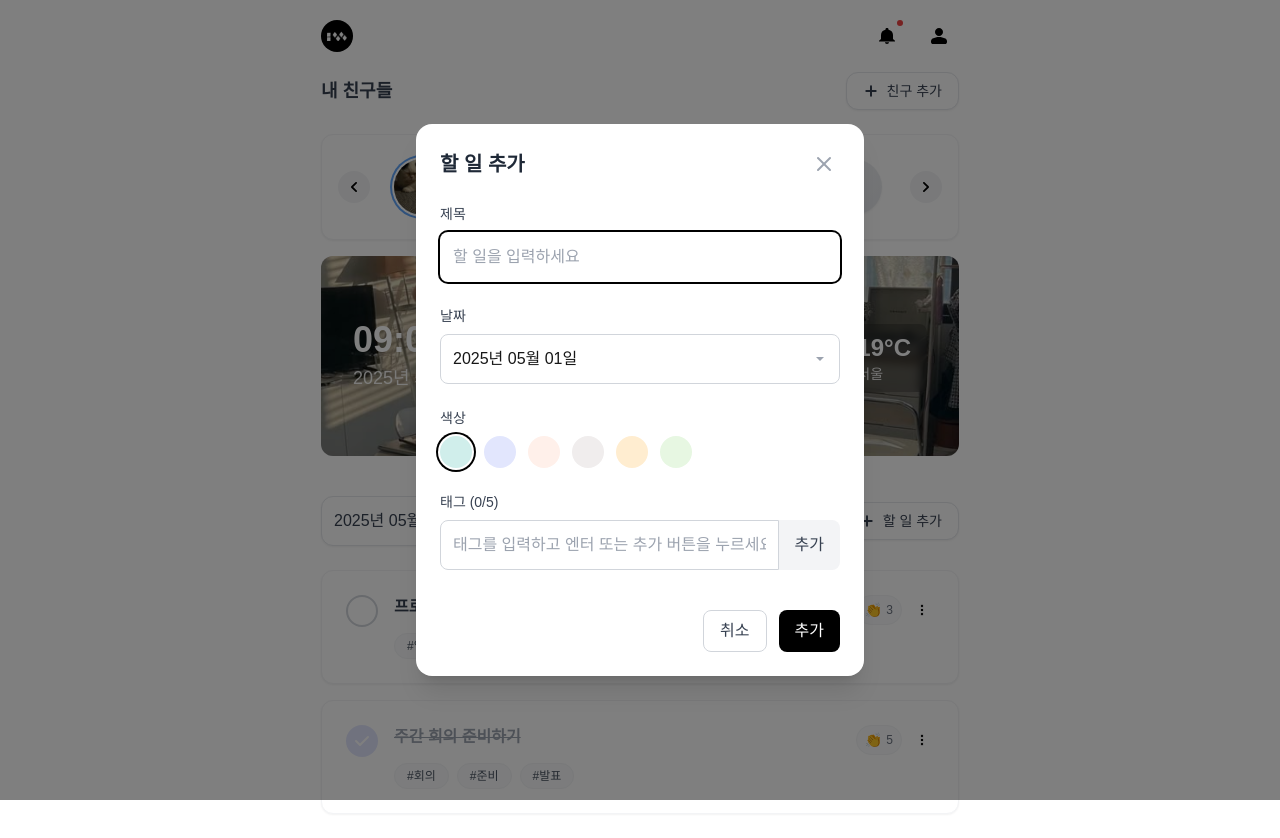
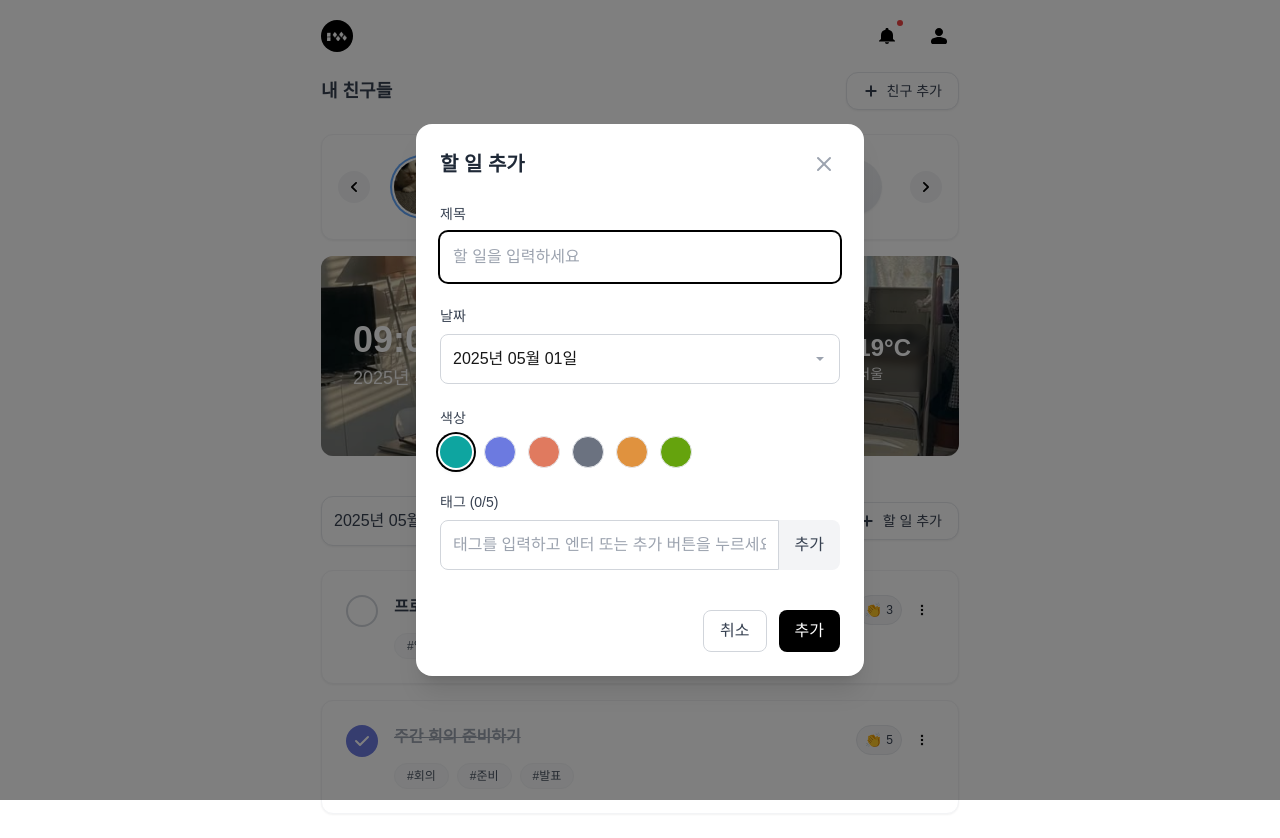
Before and after one commit to kimtaejin3/shared-todo, a Next.js app: page / in a window 1280 px wide. Both pictures are taken after a click on the button "할 일 추가". Shown: the top 838 px of the page. Built offline with nearby package versions, Linux system fonts and the light colour scheme.

Commit message:
feat: TodoAddModal 및 TodoList 색상 개선 및 접근성 향상

```diff
--- a/src/components/TodoAddModal.tsx
+++ b/src/components/TodoAddModal.tsx
@@ -22,12 +22,12 @@ interface TodoAddModalProps {
 }
 
 const COLORS = [
-  "#d0eeeb", // 민트
-  "#E2E6FD", // 라벤더
-  "#FFF0EA", // 살구색
-  "#F0EDED", // 연회색
-  "#FFEDD0", // 연주황
-  "#E7F7E2", // 연두색
+  "#0ea5a0", // 더 진한 민트
+  "#6c7ae0", // 더 진한 라벤더
+  "#e07a5f", // 더 진한 살구색
+  "#6b7280", // 더 진한 회색
+  "#e0923e", // 더 진한 주황
+  "#65a30d", // 더 진한 두색
 ];
 
 export default function TodoAddModal({
@@ -213,11 +213,13 @@ export default function TodoAddModal({
                   type="button"
                   className={`w-8 h-8 rounded-full transition-all ${
                     selectedColor === color
-                      ? "ring-2 ring-offset-2 ring-black"
-                      : "hover:ring-2 hover:ring-offset-1 hover:ring-gray-400"
+                      ? "ring-2 ring-offset-2 ring-black shadow-md"
+                      : "hover:ring-2 hover:ring-offset-1 hover:ring-gray-600 border"
                   }`}
                   style={{ backgroundColor: color }}
                   onClick={() => setSelectedColor(color)}
+                  aria-label={`색상 선택: ${color}`}
+                  aria-pressed={selectedColor === color}
                 />
               ))}
             </div>
--- a/src/components/TodoList.tsx
+++ b/src/components/TodoList.tsx
@@ -1,17 +1,16 @@
 "use client";
 
-import { useState, useEffect, useRef } from "react";
+import { useState, useEffect } from "react";
 import DetailSvgSrc from "@/assets/icons/detail.svg";
 import Image from "next/image";
 import DatePicker from "react-datepicker";
 import "react-datepicker/dist/react-datepicker.css";
 import { ko } from "date-fns/locale";
-import { format, isSameDay } from "date-fns";
+import { format } from "date-fns";
 import TodoDetail from "./TodoDetail";
 import TodoAddModal from "./TodoAddModal";
 import { AddButton } from "@/components/common";
 
-// DatePicker 커스텀 스타일
 import "../app/date-picker-custom.css";
 
 interface Todo {
@@ -48,7 +47,7 @@ export default function TodoList({
       title: "프로젝트 계획 수립하기",
       completed: false,
       tags: ["업무", "중요", "계획"],
-      color: "#d0eeeb",
+      color: "#0ea5a0", // 더 진한 민트색으로 변경하여 대비 개선
       date: new Date(),
       owner: isFriendTodo ? { name: friendName || "김철수" } : undefined,
       cheerCount: 3,
@@ -63,7 +62,7 @@ export default function TodoList({
       title: "주간 회의 준비하기",
       completed: true,
       tags: ["회의", "준비", "발표"],
-      color: "#E2E6FD",
+      color: "#6c7ae0", // 더 진한 라벤더색으로 변경하여 대비 개선
       date: new Date(),
       owner: isFriendTodo ? { name: friendName || "김철수" } : undefined,
       cheerCount: 5,
@@ -80,7 +79,7 @@ export default function TodoList({
       title: "쇼핑몰 디자인 검토",
       completed: false,
       tags: ["디자인", "검토", "피드백"],
-      color: "#FFF0EA",
+      color: "#e07a5f", // 더 진한 살구색으로 변경하여 대비 개선
       date: new Date(new Date().setDate(new Date().getDate() - 1)),
       owner: isFriendTodo ? { name: friendName || "김철수" } : undefined,
       cheerCount: 0,
@@ -91,7 +90,7 @@ export default function TodoList({
       title: "이메일 답장하기",
       completed: false,
       tags: ["이메일", "응답", "소통"],
-      color: "#F0EDED",
+      color: "#6b7280", // 더 진한 회색으로 변경하여 대비 개선
       date: new Date(new Date().setDate(new Date().getDate() + 1)),
       owner: isFriendTodo ? { name: friendName || "김철수" } : undefined,
       cheerCount: 2,
@@ -213,7 +212,7 @@ export default function TodoList({
               </svg>
             </div>
           </div>
-          <span className="text-gray-500 text-sm flex-shrink-0">
+          <span className="text-gray-700 text-sm flex-shrink-0">
             {filteredTodos.length > 0
               ? `${filteredTodos.length}개의 할 일이 있습니다`
               : "할 일이 없습니다"}
@@ -330,15 +329,15 @@ export default function TodoList({
                     {!isFriendTodo &&
                       todo.cheerCount &&
                       todo.cheerCount > 0 && (
-                        <div className="flex items-center bg-gray-50 px-2 py-1 rounded-full border border-gray-100 mr-1">
+                        <div className="flex items-center bg-gray-100 px-2 py-1 rounded-full border border-gray-200 mr-1">
                           <span className="text-sm mr-1">👏</span>
-                          <span className="text-xs text-gray-500">
+                          <span className="text-xs text-gray-700">
                             {todo.cheerCount}
                           </span>
                         </div>
                       )}
                     <button
-                      className="text-gray-400 p-1 rounded-full hover:bg-gray-100 hover:text-blue-500 transition-all duration-200"
+                      className="text-gray-600 p-1 rounded-full hover:bg-gray-100 hover:text-blue-500 transition-all duration-200"
                       onClick={(e) => handleDetailClick(todo, e)}
                     >
                       <Image
@@ -365,11 +364,11 @@ export default function TodoList({
           ))
         ) : (
           <div className="text-center py-16 bg-gray-50 rounded-xl border border-dashed border-gray-200">
-            <div className="text-gray-400 mb-2">📅</div>
-            <div className="text-gray-500 font-medium">
+            <div className="text-gray-600 mb-2">📅</div>
+            <div className="text-gray-700 font-medium">
               이 날짜에 할 일이 없습니다
             </div>
-            <div className="text-gray-400 text-sm mt-1">
+            <div className="text-gray-600 text-sm mt-1">
               {isFriendTodo
                 ? "다른 날짜를 선택해보세요"
                 : "새로운 할 일을 추가해보세요"}
```
